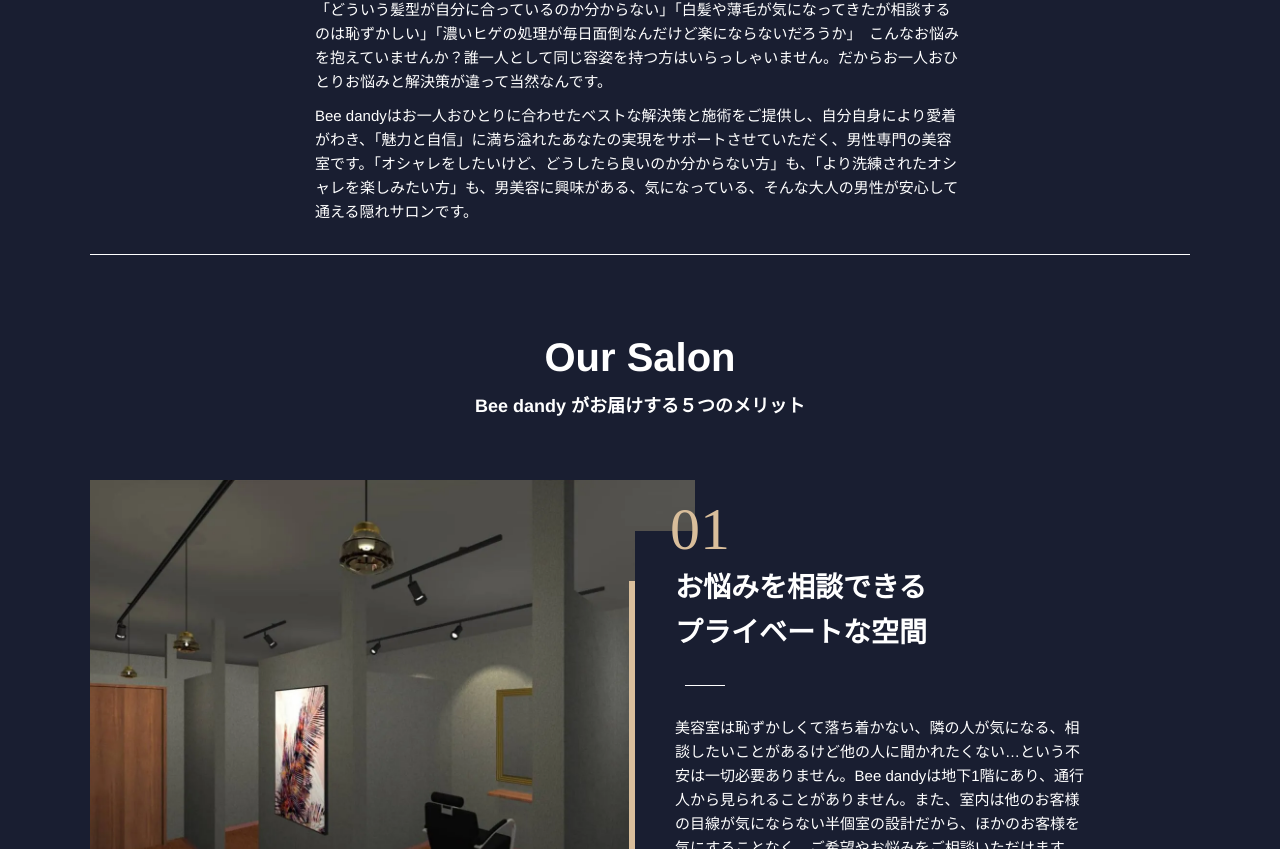
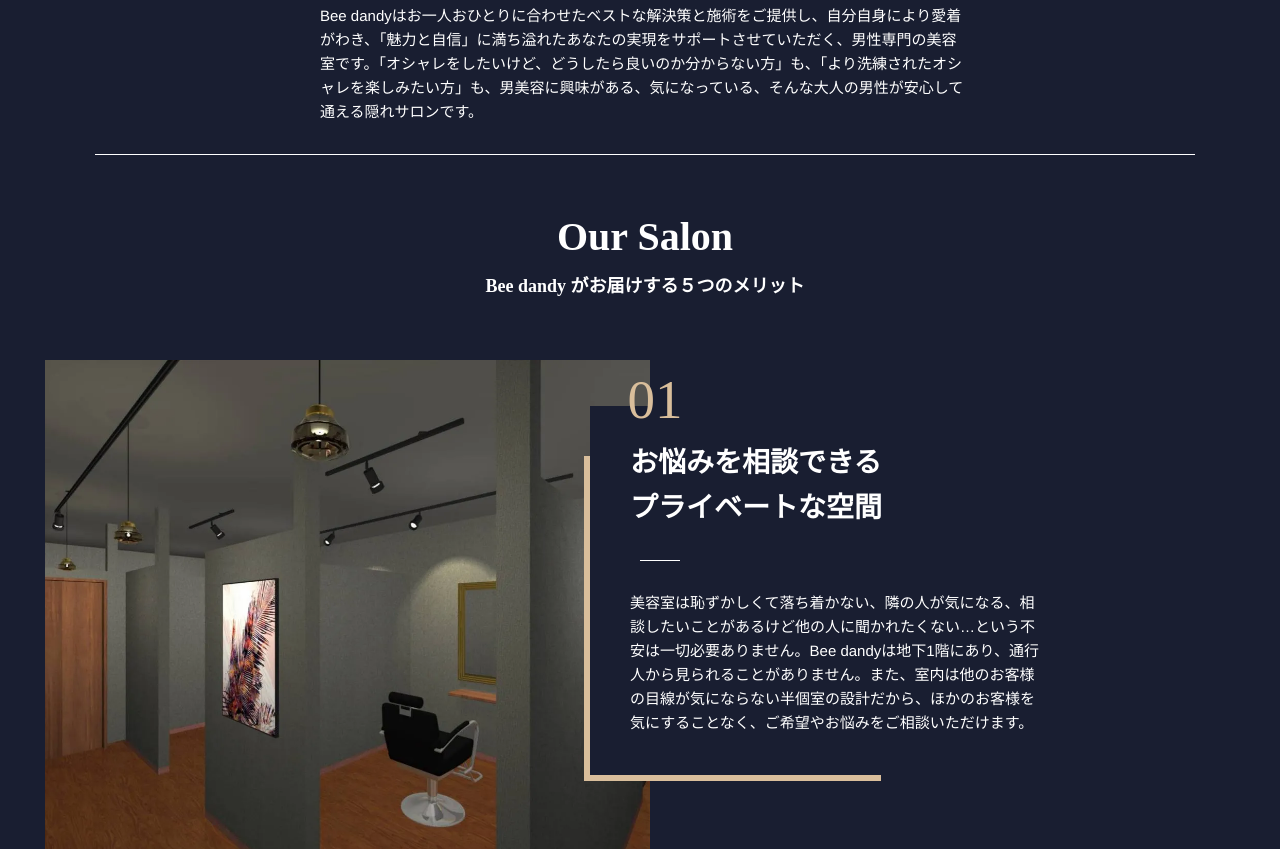
Before and after one commit to kamy0042/bee_group_web, a Next.js app: page / in a window 1280 px wide. Shown: the part 1051-1900 px from the top of the page. Built offline with nearby package versions, Linux system fonts and the light colour scheme.

Commit message:
スタイル調整

```diff
--- a/styles/Faq.module.scss
+++ b/styles/Faq.module.scss
@@ -1,6 +1,7 @@
 @import 'common.scss';
 
 .heading {
+    font-family: $font-mincho;
     font-size: $text-largest-sp;
     text-align: center;
     margin-top: 2rem;
@@ -12,6 +13,7 @@
 .faq {
     margin-top: 4rem;
     &_title{
+        font-family: $font-mincho;
         font-size: $text-medium-sp;
         font-weight: 700;
         border-bottom: solid thin ;
--- a/styles/MainLayout.module.scss
+++ b/styles/MainLayout.module.scss
@@ -5,7 +5,7 @@
     background-color: $color-main;
     @include pc {
         overflow-x: visible;
-        min-width: calc(1100px + 9rem);
+        min-width: calc(1200px + 9rem);
     }
 
 }
--- a/styles/Menu.module.scss
+++ b/styles/Menu.module.scss
@@ -12,6 +12,7 @@
 }
 
 .heading {
+    font-family: $font-mincho;
     font-size: $text-largest-sp;
     text-align: center;
     margin-top: 2rem;
@@ -21,6 +22,7 @@
 }
 
 .subHeading {
+    font-family: $font-mincho;
     font-size:$text-large-sp;
     margin-bottom: 2rem;
     display: flex;
@@ -81,6 +83,7 @@
         max-width: 90%;
         margin: auto;
         & > h3{
+            font-family: $font-mincho;
             font-size: $text-large-sp;
         }
         & > p {
@@ -105,6 +108,7 @@
         max-width: 90%;
         margin: auto;
         & > h3{
+            font-family: $font-mincho;
             font-size: $text-large-sp;
         }
         & > p {
--- a/styles/Salon.module.scss
+++ b/styles/Salon.module.scss
@@ -1,6 +1,7 @@
 @import 'common.scss';
 
 .heading {
+    font-family: $font-mincho;
     font-size: $text-largest-sp;
     text-align: center;
     margin-top: 2rem;
@@ -10,6 +11,7 @@
 }
 
 .subHeading {
+    font-family: $font-mincho;
     font-size: $text-large-sp;
     margin-bottom: 2rem;
     display: flex;
@@ -176,12 +178,14 @@
     flex-direction: column;
     &_heading{
         position: absolute;
+        font-family: $font-mincho;
         background-color: $color-main;
         display: inline-block;
         padding: 0.5rem 1em;
         top: -1em;
     }
     &_copy{
+        font-family: $font-mincho;
         font-size: $text-large-sp;
         font-weight: 700;
         margin: 1.5rem 0;
--- a/styles/Staff.module.scss
+++ b/styles/Staff.module.scss
@@ -1,6 +1,7 @@
 @import 'common.scss';
 
 .heading {
+    font-family: $font-mincho;
     font-size: $text-largest-sp;
     text-align: center;
     margin-top: 2rem;
--- a/styles/Top.module.scss
+++ b/styles/Top.module.scss
@@ -71,11 +71,13 @@
 
 .heading {
     font-size: $text-largest-sp;
+    font-family: $font-mincho;
     text-align: center;
 }
 
 .lead {
     text-align: center;
+    font-family: $font-mincho;
     margin-top: 0.25rem;
     font-weight: 700;
 }
@@ -108,6 +110,7 @@
     }
     &_title{
         font-size: $text-medium-sp;
+        font-family: $font-mincho;
         margin-top: 1.5rem;
         display: inline-block;
         padding-bottom: 2rem;
@@ -235,9 +238,10 @@
         display: flex;
         align-items: center;
         flex-wrap: wrap;
-        width: 60%;
+        width: 55%;
     }
     &_title{
+        font-family: $font-mincho;
         font-size: $text-larger-sp;
         font-weight: bold;
         margin-right: 1rem;
@@ -247,7 +251,7 @@
         top: 0.3rem;
     }
     &_link{
-        width:40%;
+        width:45%;
         border-radius: 999px;
         border:solid thin;
         text-align: center;
@@ -259,7 +263,7 @@
             border-bottom: solid 6px transparent;
             border-left: solid 6px;
             position: absolute;
-            right: 0.5rem;
+            right: 1.0rem;
             top: 50%;
             transform: translateY(-50%);
         }
@@ -275,7 +279,8 @@
 @include pc {
     .mv{
         border-top-width: 3px;
-        height: 620px;
+        height: 65vh;
+        min-height: 500px;
         &_text{
             font-size: 3.6rem;
             margin-bottom: 6rem;
@@ -295,7 +300,7 @@
 
     .section {
         &+&{
-            margin-top: 7rem;
+            margin-top: 5rem;
         }
     }
 
@@ -330,7 +335,7 @@
         }
         &::before{
             width: 55%;
-            height: 470px;
+            height: 500px;
         }
         &_textArea{
             width: 45%;
@@ -338,6 +343,7 @@
             background-color: $color-main;
             transform: translateX(-6rem);
             position: relative;
+            top: -2rem;
             &::before{
                 content: '';
                 width: 6px;
@@ -368,7 +374,7 @@
         }
         &_num{
             left: 6.5rem;
-            font-size: 60px;
+            font-size: 55px;
             top: -5rem;
         }
         &_02,
@@ -376,6 +382,7 @@
         &_04,
         &_04_noWebp{
             flex-direction: row-reverse;
+            right: -5rem;
             .merit_textArea{
                 transform: translateX(6rem);
                 &::before{
@@ -387,6 +394,14 @@
                     right: -6px;
                 }
             }
+        }
+        &_01,
+        &_01_noWebp,
+        &_03,
+        &_03_noWebp,
+        &_05,
+        &_05_noWebp {
+            left: -5rem;
         }
     }
 
@@ -401,20 +416,10 @@
         }
         & > li {
             width: 45%;
-            margin: auto;
         }
-        // & > li:nth-of-type(odd){
-        //     padding-right: 8rem;
-        // }
-        // & > li:nth-of-type(even){
-        //     padding-left: 8rem;
-        // }
         & > li:nth-of-type(n+3){
             margin-top: 8rem;
         }
-        // & > li:nth-of-type(-n+2){
-        //     padding-bottom: 5rem;
-        // }
     }
 
     .linkBox{
```
